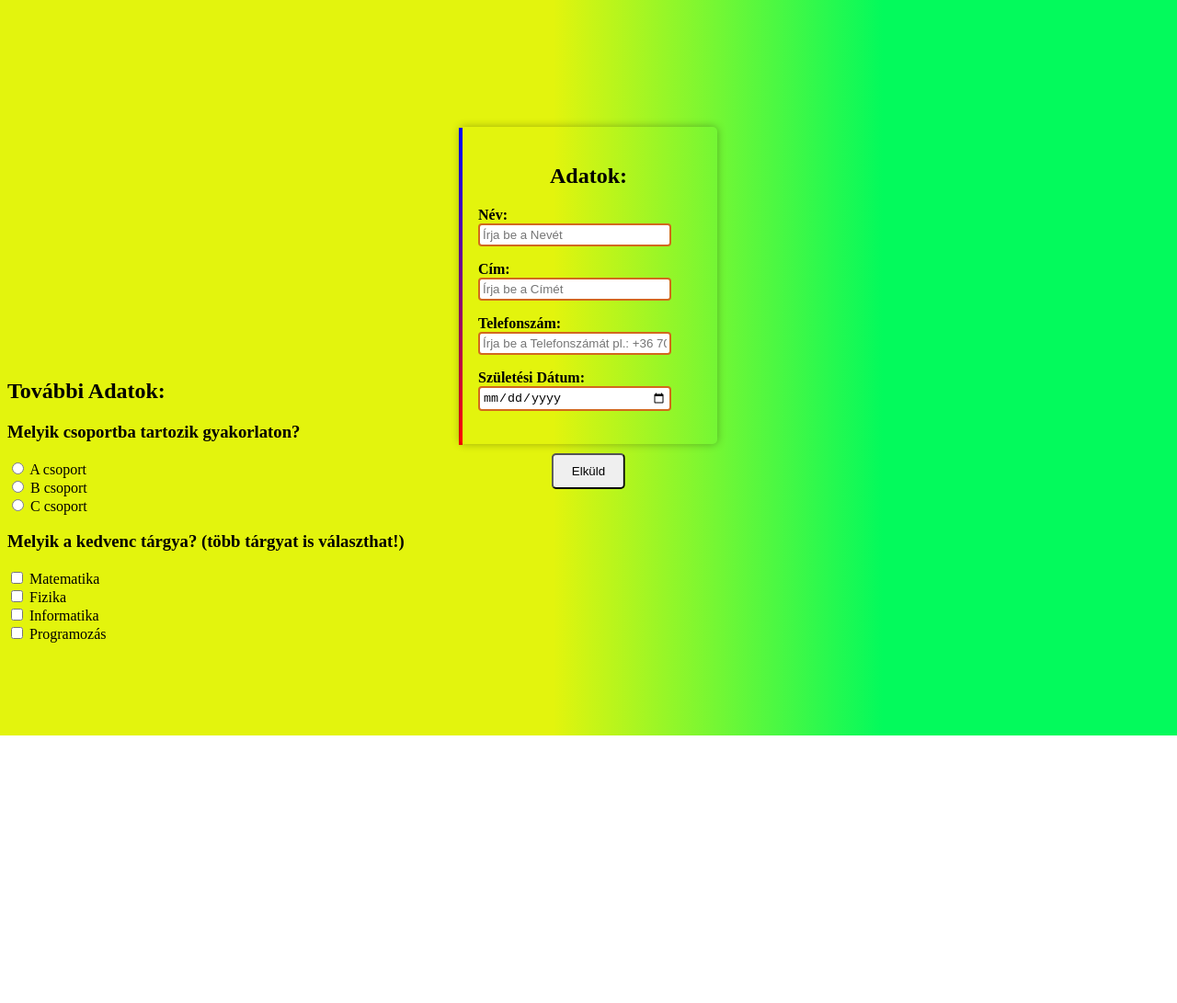
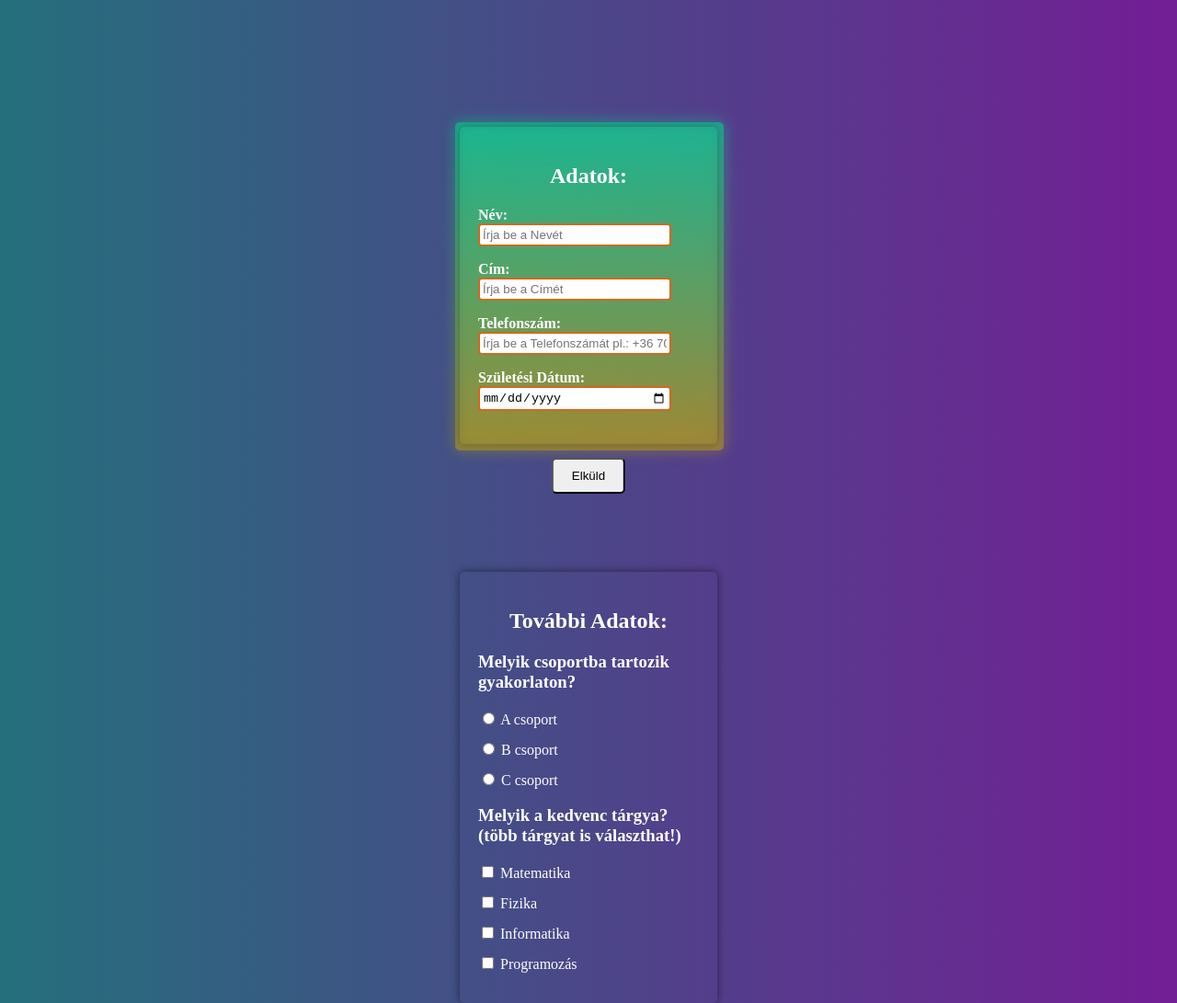
Before and after one commit to Maxer003/urlap-iskolai-project, a plain HTML site: page index.html in a window 1280 px wide. Shown: the whole page at 92% size. Before the commit the page ends 800 px from the top, so only its background shows below. Drawn offline with Linux system fonts and the light colour scheme.

Commit message:
border change, and secondForm center added

```diff
--- a/style.css
+++ b/style.css
@@ -1,5 +1,6 @@
 body {
-    background: linear-gradient(90deg, rgb(227, 244, 13) 47%, rgb(3, 250, 92) 75%);
+    background: linear-gradient(90deg, rgb(36, 111, 124), rgb(115, 30, 149));
+    color: white;
 }
 
 .firstColumnCont{
@@ -8,35 +9,26 @@ body {
     width: 240px;
     top: 130px;
     padding: 20px;
-    border: 4px solid #ccc;
-    border: none;
     border-radius: 5px;
     box-shadow: 0 0 10px rgba(0, 0, 0, 0.3);
 }
 
-.firstColumnCont::after {
+.firstColumnCont::after, .firstColumnCont::before {
     content: '';
     position: absolute;
-    top: 1px;
-    bottom: -1px;
-    right: -1px;
-    left: -1px;
-    width: 4px;
-    height: 345px;
+    top: -5px;
+    bottom: 0;
+    right: 0;
+    left: -5px;
     z-index: -1;
-    background: linear-gradient(to bottom, blue, red);
+    width: 100%;
+    height: 100%;
+    padding: 6px;
+    border-radius: inherit;
+    background: linear-gradient(to bottom, rgba(14, 209, 147, 0.545), rgba(192, 163, 17, 0.47));
 }
-
-
-.firstColumnCont::top-line {
-    content: '';
-    position: absolute;
-    left: -4px;
-    top: 100px;
-    width: 320px;
-    height: 4px;
-    background: linear-gradient(to bottom, blue, red);
-    animation: fill 2s ease-in-out forwards;
+.firstColumnCont::before {
+    filter: blur(8px);
 }
 
 .firstColumnCont label {
@@ -62,7 +54,7 @@ body {
 
 #submit {
     position: relative;
-    top: 140px;
+    top: 145px;
     left: 50%;
     transform: translateX(-50%);
     cursor: pointer;
@@ -75,3 +67,22 @@ body {
     color: white;
     background-color: black;
 }
+
+.secondFormCont {
+    position: relative;
+    margin: auto;
+    top: 230px;
+    width: 240px;
+    padding: 20px;
+    border-radius: 5px;
+    box-shadow: 0 0 10px rgba(0, 0, 0, 0.5);
+}
+
+.secondFormCont div {
+    margin-bottom: 13px;
+
+}
+
+#maintext2 {
+    text-align: center;
+}
```
